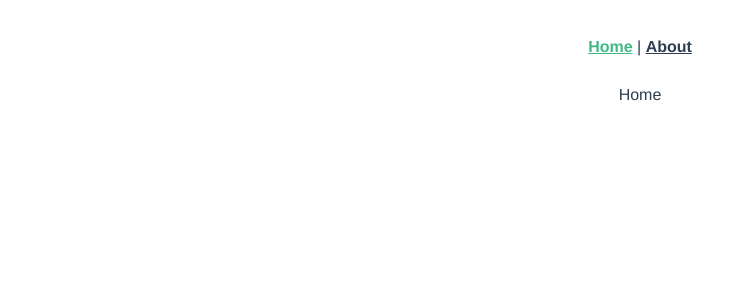
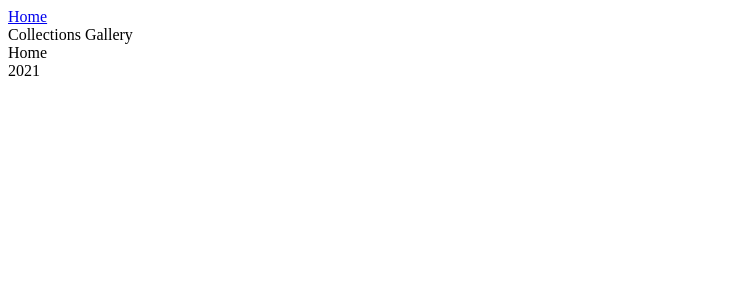
Before and after one commit to netherlink117/collections-gallery, a Vue app: page / in a window 1280 px wide. Shown: the top 300 px of the page, without its empty margins (0-747 px from the left). Built offline with nearby package versions, Linux system fonts and the light colour scheme.

Commit message:
Add basic components

```diff
--- a/src/App.vue
+++ b/src/App.vue
@@ -1,30 +1,21 @@
 <template>
-  <div id="nav">
-    <router-link to="/">Home</router-link> |
-    <router-link to="/about">About</router-link>
-  </div>
-  <router-view />
+  <NavComponent></NavComponent>
+  <HeaderComponent></HeaderComponent>
+  <MainComponent></MainComponent>
+  <FooterComponent></FooterComponent>
 </template>
-
-<style lang="scss">
-#app {
-  font-family: Avenir, Helvetica, Arial, sans-serif;
-  -webkit-font-smoothing: antialiased;
-  -moz-osx-font-smoothing: grayscale;
-  text-align: center;
-  color: #2c3e50;
-}
-
-#nav {
-  padding: 30px;
-
-  a {
-    font-weight: bold;
-    color: #2c3e50;
-
-    &.router-link-exact-active {
-      color: #42b983;
-    }
+<script>
+import NavComponent from "@/components/NavComponent.vue";
+import HeaderComponent from "@/components/HeaderComponent.vue";
+import MainComponent from "@/components/MainComponent.vue";
+import FooterComponent from "@/components/FooterComponent.vue";
+export default {
+  name: "App",
+  components: {
+    NavComponent,
+    HeaderComponent,
+    MainComponent,
+    FooterComponent
   }
-}
-</style>
+};
+</script>
--- /dev/null
+++ b/src/components/FooterComponent.vue
@@ -0,0 +1,9 @@
+<template>
+  <footer>2021</footer>
+</template>
+
+<script>
+export default {
+  name: "FooterComponent"
+};
+</script>
--- /dev/null
+++ b/src/components/HeaderComponent.vue
@@ -0,0 +1,9 @@
+<template>
+  <header>Collections Gallery</header>
+</template>
+
+<script>
+export default {
+  name: "HeaderComponent"
+};
+</script>
--- /dev/null
+++ b/src/components/MainComponent.vue
@@ -0,0 +1,11 @@
+<template>
+  <main>
+    <router-view></router-view>
+  </main>
+</template>
+
+<script>
+export default {
+  name: "MainComponent"
+};
+</script>
--- /dev/null
+++ b/src/components/NavComponent.vue
@@ -0,0 +1,11 @@
+<template>
+  <nav>
+    <router-link :to="{ name: 'Home' }">Home</router-link>
+  </nav>
+</template>
+
+<script>
+export default {
+  name: "NavComponent"
+};
+</script>
```
